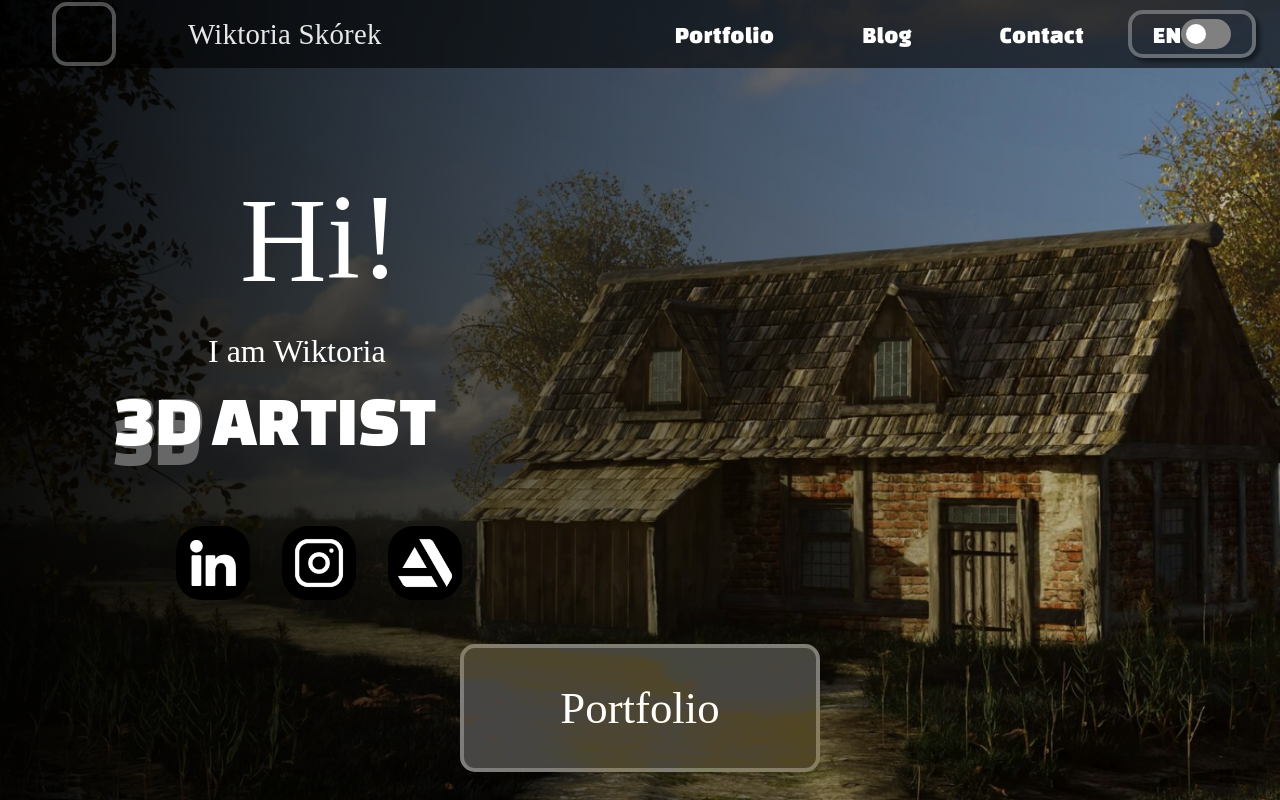
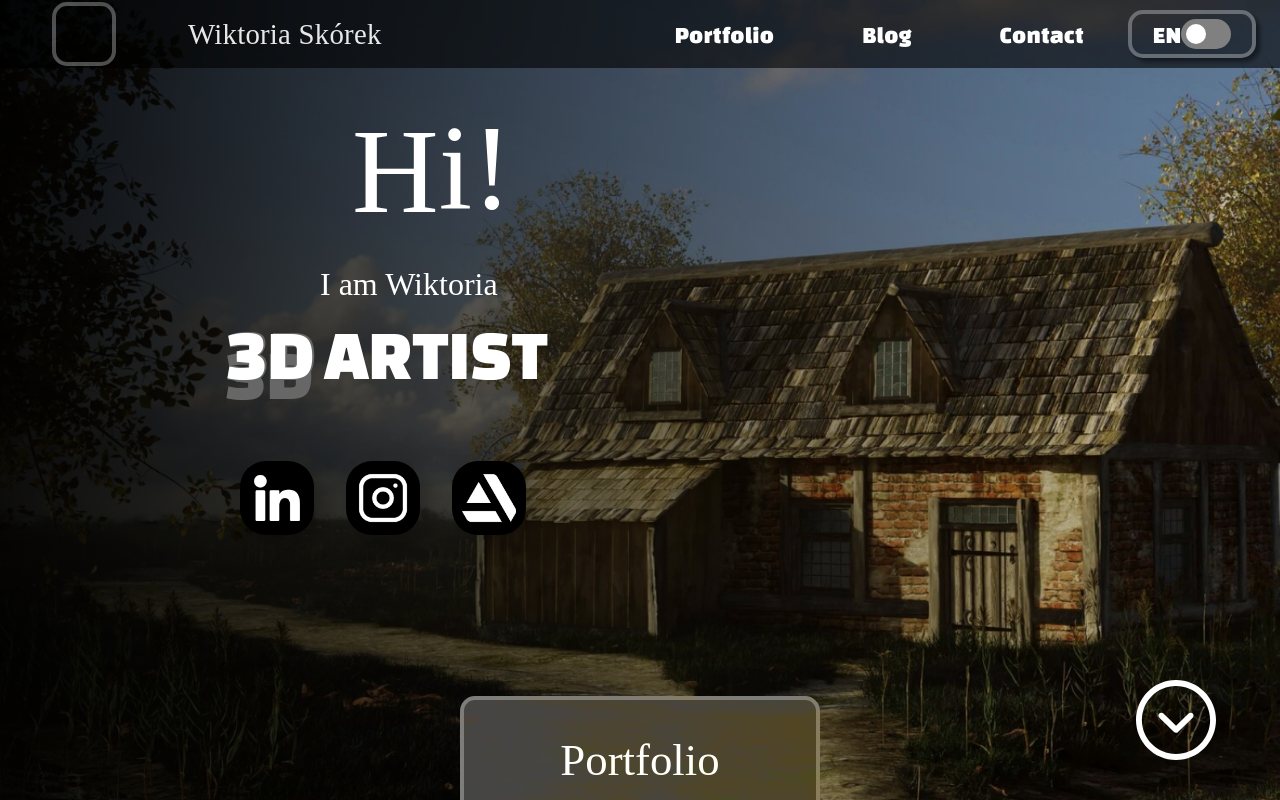
Before and after one commit to s-jez/Portfolio-3DArist, a React (Create React App) app: page / in a window 1280 px wide. Shown: the top 800 px of the page. Built offline with nearby package versions, Linux system fonts and the light colour scheme; a web font is replaced by a local one.

Commit message:
[fix]: styles main section.

```diff
--- a/src/components/Carousel/Arrows/Arrow/Arrow.module.css
+++ b/src/components/Carousel/Arrows/Arrow/Arrow.module.css
@@ -22,11 +22,11 @@
     bottom: 2.5%;
   }
 }
-@media (max-height: 900px) {
+/* @media (max-height: 900px) {
   .arrow {
     bottom: -10%;
   }
-}
+} */
 @media (max-height: 450px) {
   .arrow {
     bottom: -100%;
--- a/src/components/Sections/Main/MainSection.module.css
+++ b/src/components/Sections/Main/MainSection.module.css
@@ -35,7 +35,7 @@
   transition: all 0.3s;
   font-family: "Merienda One";
   line-height: 104px;
-  font-size: 3rem;
+  font-size: 3.25rem;
   color: #fff;
   cursor: pointer;
   border: 4px solid #728474;
@@ -112,12 +112,12 @@
 }
 .main__artist {
   font-family: "Changa One";
-  font-size: 4.5rem;
+  font-size: 4.85rem;
   line-height: 100px;
   font-weight: 400;
   margin-left: -3rem;
 }
-.main__artist > :first-child {
+.artist > :first-child {
   text-shadow: -1px 20px #676767, 2px -1px #676767, -0px 1px #676767,
     1px 1px #676767;
 }
@@ -125,11 +125,19 @@ h1 {
   font-size: 3rem;
   padding: 0 3rem;
   font-weight: 400;
+  line-height: 2.5rem;
 }
 
 @media (min-width: 1020px) {
   .main__header {
+    margin-top: 5rem;
+    margin-left: 2rem;
+  }
+  .main__button {
     margin-top: 6rem;
+  }
+  .main__info {
+    margin: 0 10rem;
   }
 }
 @media (max-width: 1440px) {
@@ -153,6 +161,9 @@ h1 {
   }
   .main__artist {
     font-size: 3.5rem;
+    white-space: nowrap;
+    margin: 0;
+    padding: 0;
   }
   .main__socials {
     display: flex;
@@ -162,10 +173,6 @@ h1 {
   }
   h1 {
     white-space: nowrap;
-  }
-  .main__artist {
-    white-space: nowrap;
-    margin: 0;
   }
   .main__button {
     width: 22.5rem;
@@ -195,6 +202,11 @@ h1 {
   .main__info {
     width: 100%;
     margin: auto;
+  }
+  .main__artist {
+    display: flex;
+    flex-direction: column;
+    align-items: center;
   }
   .main__button {
     width: 17rem;
--- a/src/components/Sections/Main/MainSection.tsx
+++ b/src/components/Sections/Main/MainSection.tsx
@@ -20,6 +20,7 @@ const MainSection = () => {
             <h1> {t("home.header.title")}</h1>
           </div>
           <div className={styles["main__artist"]}>
+            <div className={styles["artist"]}>
               <span>3D </span>
               <span>ARTIST</span>
             </div>
@@ -50,6 +51,7 @@ const MainSection = () => {
               </a>
             </div>
           </div>
+        </div>
         <div className={styles["main__frame"]}>
           <Link to="/portfolio">
             <button className={styles["main__button"]}>Portfolio</button>
```
Lines whose indentation alone changed are shown as unchanged.
